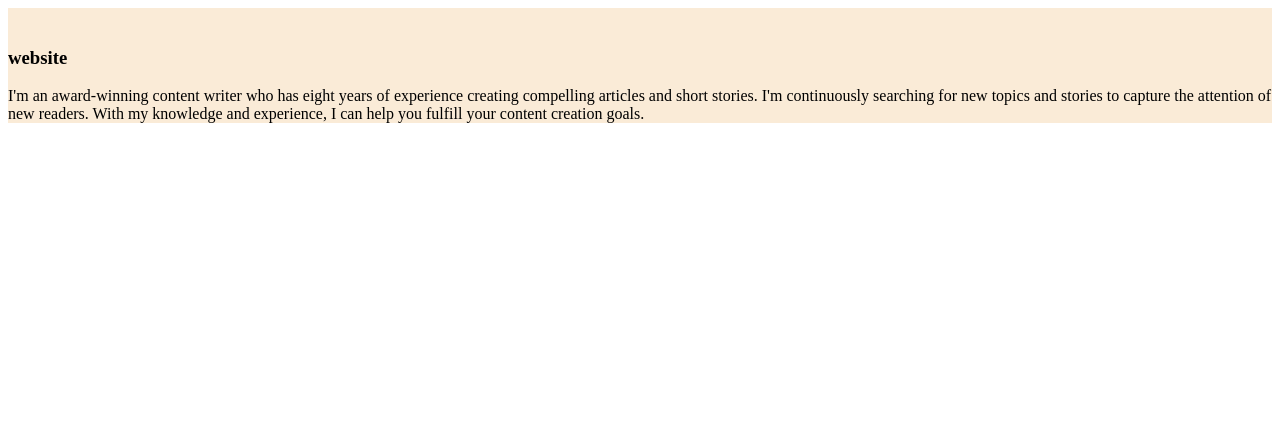
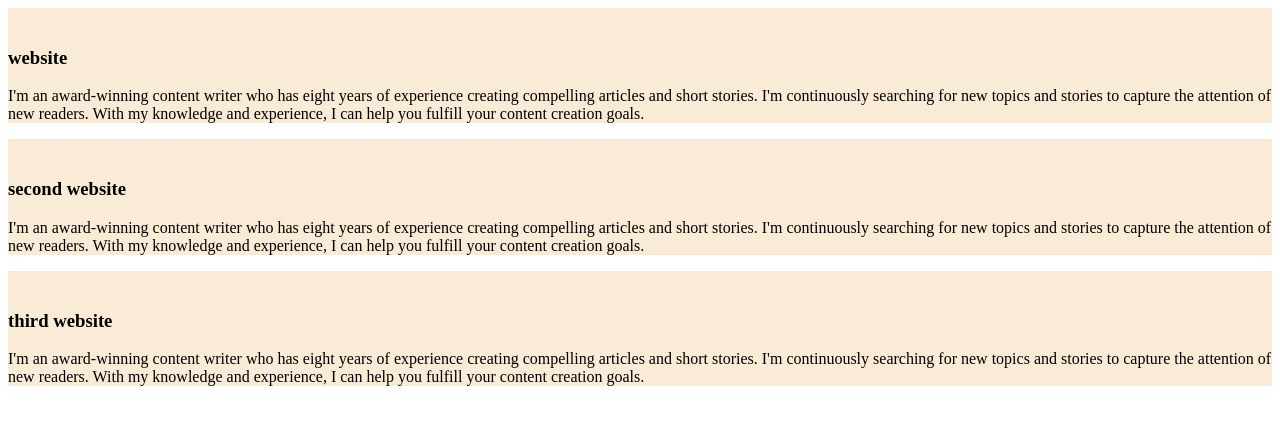
Before and after one commit to Moontahin/my-simple-website, a plain HTML site: page index1.html in a window 1280 px wide. Drawn offline with Linux system fonts and the light colour scheme.

Commit message:
added the second change

```diff
--- a/index1.html
+++ b/index1.html
@@ -13,5 +13,15 @@
         <p>I'm an award-winning content writer who has eight years of experience creating compelling articles and short stories. I'm continuously searching for new topics and stories to capture the attention of new readers. With my knowledge and experience, I can help you fulfill your content creation goals.</p>
     </div>
 
+<div>
+
+        <h3> second website</h3>
+        <p>I'm an award-winning content writer who has eight years of experience creating compelling articles and short stories. I'm continuously searching for new topics and stories to capture the attention of new readers. With my knowledge and experience, I can help you fulfill your content creation goals.</p>
+    </div>
+    <div>
+
+        <h3> third website</h3>
+        <p>I'm an award-winning content writer who has eight years of experience creating compelling articles and short stories. I'm continuously searching for new topics and stories to capture the attention of new readers. With my knowledge and experience, I can help you fulfill your content creation goals.</p>
+    </div>
 </body>
 </html>
--- a/styles/blog.css
+++ b/styles/blog.css
@@ -1,4 +1,6 @@
 div{
     background-color: antiquewhite;
     padding-top: 20px;
+    margin-bottom: 10px;
+
 }
```
